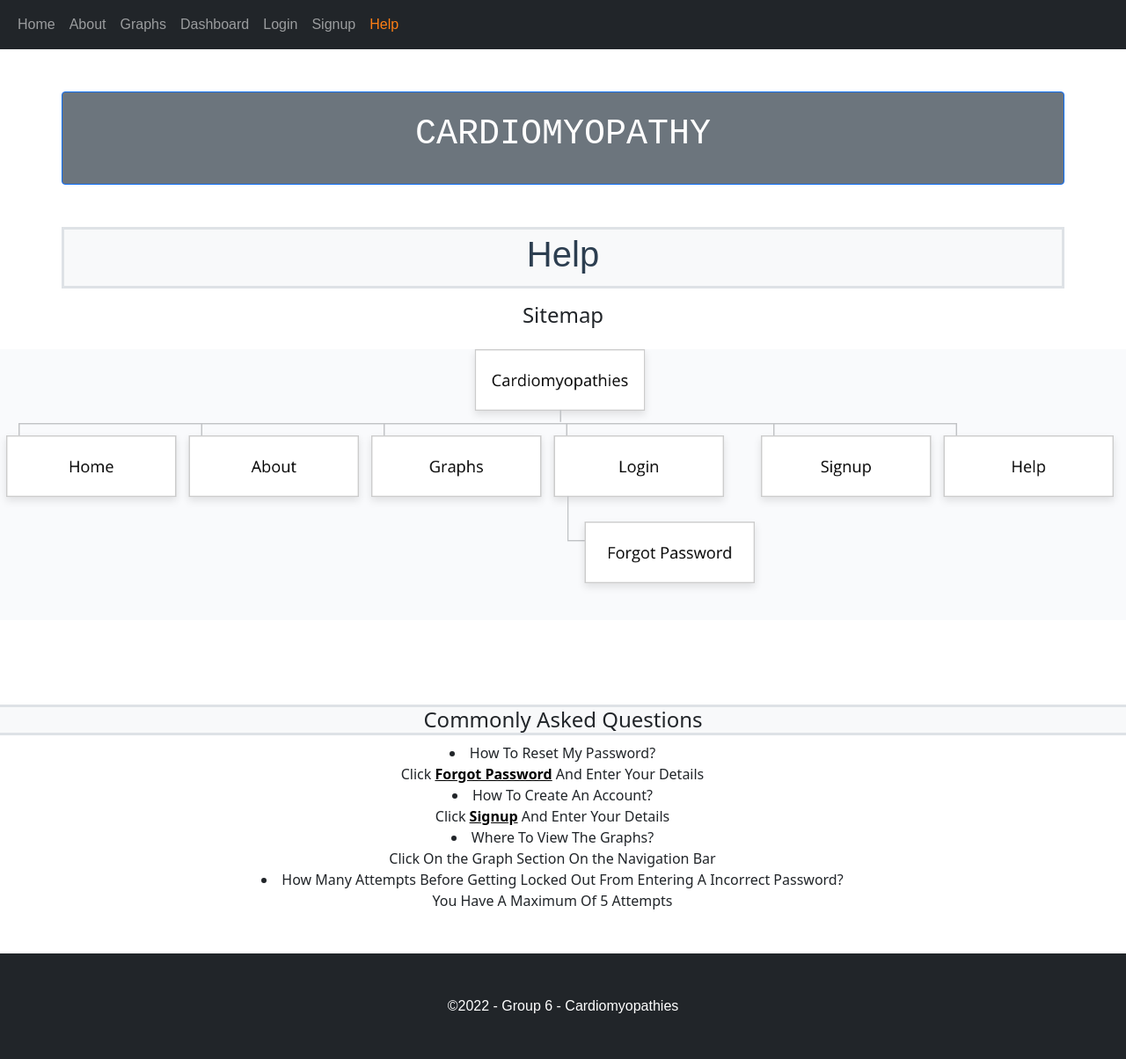
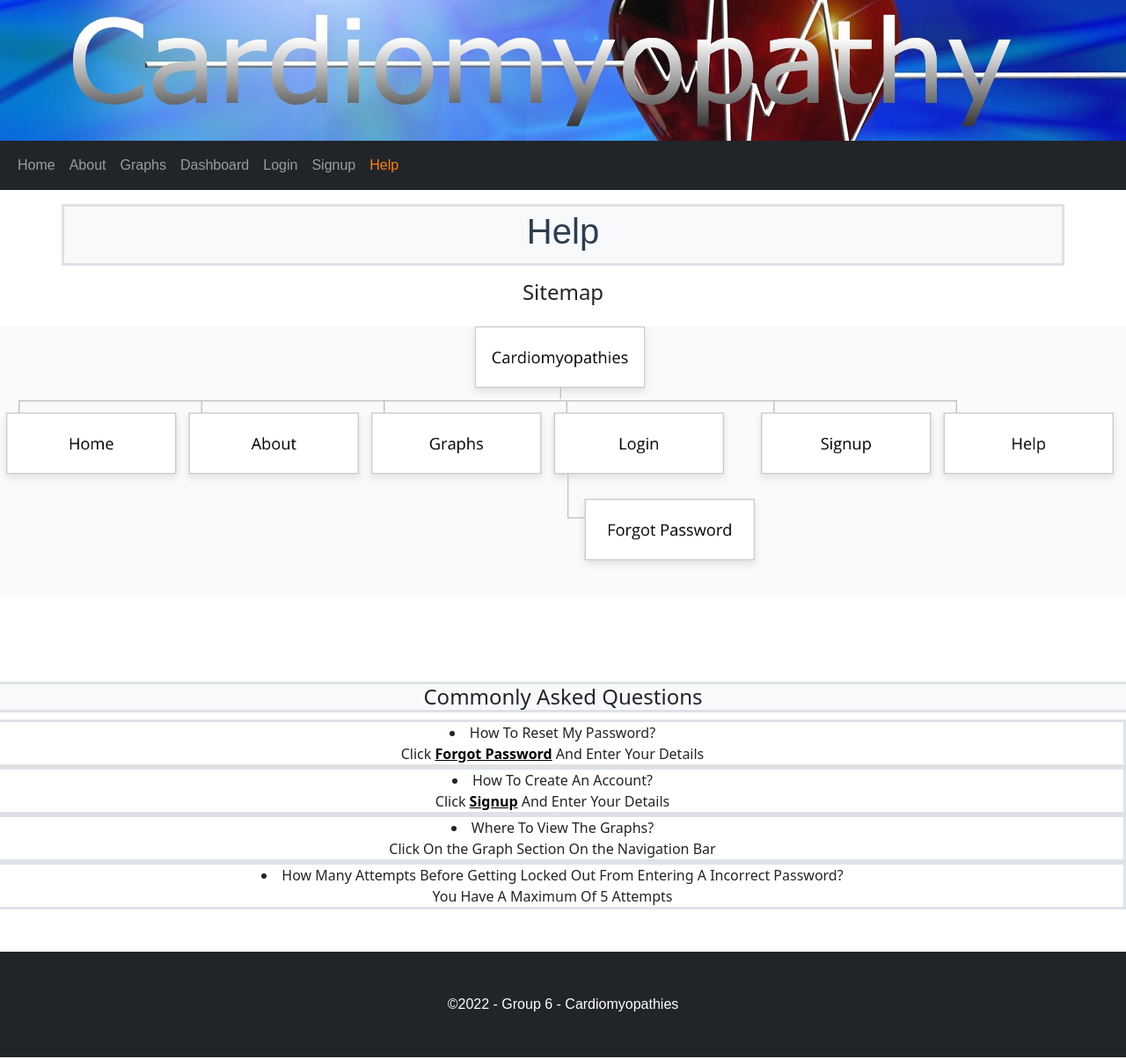
Before and after one commit to muneeb29/CentralRepo, a Vue app: page /help in a window 1280 px wide. Shown: the whole page at 88% size. Built offline with nearby package versions, Linux system fonts and the light colour scheme; no server answers; what @meforma/vue-toaster, vue3-apexcharts would draw is missing.

Commit message:
Added Image banner above the Nav bar
UI updated

```diff
--- a/src/App.vue
+++ b/src/App.vue
@@ -1,12 +1,15 @@
 <template>
+  <div>
+    <img
+      alt="Cardiomyopathy Banner"
+      src="./img/banner.jpg"
+      class="logo"
+    />
+  </div>
   <navbar></navbar>
-
-  <div class="container p-4 my-5 border border-primary bg-secondary text-white rounded header">
-    <h1 class="text-uppercase">Cardiomyopathy</h1>
-  </div>
+  <div class="py-2"></div>
   <router-view />
-  <Footer />
-
+  <Footer/>
 </template>
 
 <script>
@@ -23,7 +26,7 @@ export default {
 
 <style>
 #app {
-  font-family:  Arial, Helvetica, sans-serif, Avenir;
+  font-family: Arial, Helvetica, sans-serif, Avenir;
   -webkit-font-smoothing: antialiased;
   -moz-osx-font-smoothing: grayscale;
   text-align: center;
@@ -33,4 +36,10 @@ export default {
 .header {
   font-family: monospace;
 }
+
+.logo {
+  width: 100%;
+  height: 10rem;
+    object-fit: cover;
+}
 </style>
--- a/src/views/About.vue
+++ b/src/views/About.vue
@@ -25,8 +25,8 @@
 
     <div>
       <img
-        src="https://upload.wikimedia.org/wikipedia/commons/3/33/Blausen_0166_Cardiomyopathy_Hypertrophic.png"
-        alt="visual diagram of cardiomyopthy"
+        src="../img/cardiomyopathy.png"
+        alt="visual diagram of cardiomyopathy"
         class="img-fluid"
       />
     </div>
--- a/src/views/Help.vue
+++ b/src/views/Help.vue
@@ -1,12 +1,12 @@
 <template>
   <div>
-  <div class="container bg-light border border-3 py-1">
+    <div class="container bg-light border border-3 py-1">
       <h1>Help</h1>
     </div>
 
     <body>
       <div class="container-fluid bg light">
-        <h4 class="py-3 ">Sitemap</h4>
+        <h4 class="py-3">Sitemap</h4>
       </div>
       <img alt="sitemap" src="../img/sitemap.png" style="width: 100%" />
 
@@ -14,7 +14,7 @@
       <div class="row">
         <h4 class="border border-3 bg-light">Commonly Asked Questions</h4>
 
-        <div class="row text-left">
+        <div class="row text-left border border-3">
           <li>How To Reset My Password?</li>
 
           <div class="col">
@@ -28,7 +28,7 @@
 
         <div class="container bg light"></div>
 
-        <div class="row text-left">
+        <div class="row text-left border border-3">
           <li>How To Create An Account?</li>
 
           <div class="col">
@@ -39,14 +39,14 @@
             And Enter Your Details
           </div>
         </div>
-        <div class="row text-left">
+        <div class="row text-left border border-3">
           <li>Where To View The Graphs?</li>
 
           <div class="col">
             Click On the Graph Section On the Navigation Bar
           </div>
         </div>
-        <div class="row text-left">
+        <div class="row text-left border border-3">
           <li>
             How Many Attempts Before Getting Locked Out From Entering A
             Incorrect Password?
```
Also changed, not shown: src/img/banner.jpg (added), src/img/cardiomyopathy.png (added).
